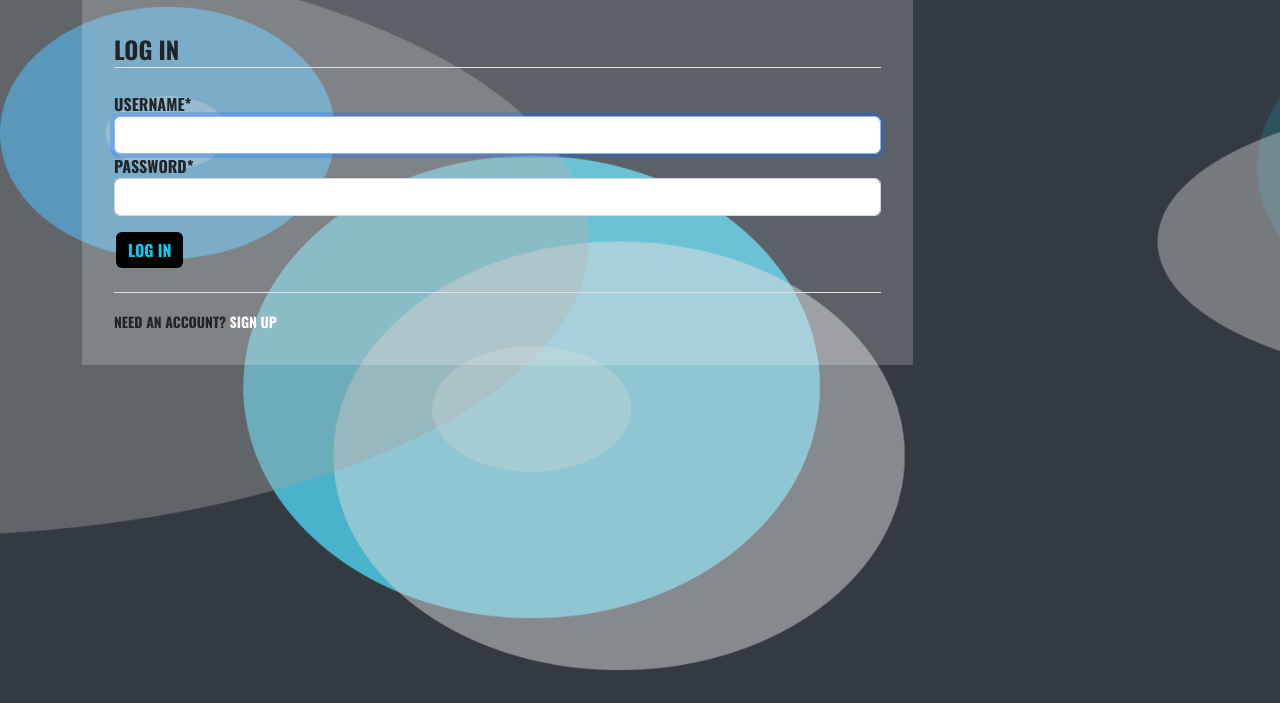
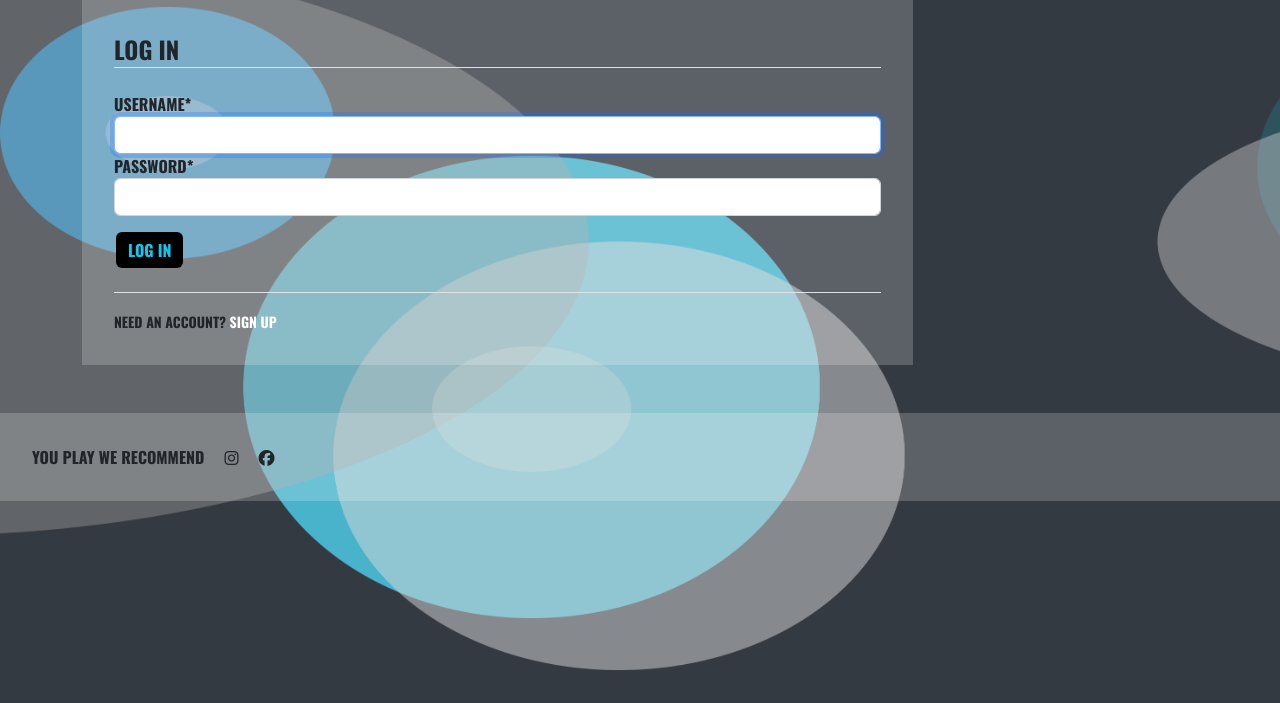
Before and after one commit to NandiniSharma-Delhi/NandiniEngage2022, a Django app: a page that uses MusicMania/homepage/Templates/homepage/base.html in a window 1280 px wide. Shown: the part 97-800 px from the top of the page. Run offline with Django 4.2, Linux system fonts and the light colour scheme; parts of the project's set-up code (start-up, migrations or seed data) failed here and were passed over; some libraries are stand-ins or nearby versions; some web fonts are replaced.

Commit message:
Add files via upload

```diff
--- a/MusicMania/homepage/Templates/homepage/base.html
+++ b/MusicMania/homepage/Templates/homepage/base.html
@@ -107,11 +107,11 @@
 
 
 
-            <div class="col-md-4 musicplayercard">
+            <div class="col-md-4 musicplayercard" >
                 <h1>Player</h1>
                 <p>Please pause the player before clicking on play button of other song.Then wait for few seconds.</p>
-                <card class = "card text-white bg-dark">
-                    <img class="card-img-top" id = "musicplayer1" src="{% static 'homepage/image 3super3.png' %}" class="img-fluid" alt="Card image cap" height = "400" width = "400">
+                <card class = "card text-white bg-dark" style="position:fixed" >
+                    <img class="card-img-top" id = "musicplayer1" src="{% static 'homepage/image 3super3.png' %}" class="img-fluid" alt="Card image cap" height = "300" width = "300">
                     <div class="card-body">
                       <div class="card-title" id = "musicplayer2">
                         Welcome
@@ -119,7 +119,7 @@
                       <div class="card-text" id = "musicplayer5">
 
                       </div>
-                      <video controls id = "musicplayer4" name = "media" height = "75" width ="100%">
+                      <video controls id = "musicplayer4" style="float:left" name = "media" height = "75" width ="100%">
                         <source id = "musicplayer3"  src = "https://p.scdn.co/mp3-preview/1895d687eaf9fb3229c21441f8eacca2e47e2164?cid=1e30b75306074db6940f5fb44dc7619a" type="audio/mpeg" />
                         No music being played
                       </video>
@@ -132,6 +132,14 @@
             {% endif %}
         </div>
     </main>
+    <div class="footer explore mt-5" style="text-align:centre" height="600">
+
+        You play we recommend
+        <span style="padding:1rem"><i class="fa-brands fa-instagram"></i></span>
+        <span><i class="fa-brands fa-facebook"></i></span>
+
+
+    </div>
     <script src="https://cdn.jsdelivr.net/npm/bootstrap@5.2.0-beta1/dist/js/bootstrap.bundle.min.js" integrity="sha384-pprn3073KE6tl6bjs2QrFaJGz5/SUsLqktiwsUTF55Jfv3qYSDhgCecCxMW52nD2" crossorigin="anonymous"></script>
     <script src="https://cdn.jsdelivr.net/npm/@popperjs/core@2.11.5/dist/umd/popper.min.js" integrity="sha384-Xe+8cL9oJa6tN/veChSP7q+mnSPaj5Bcu9mPX5F5xIGE0DVittaqT5lorf0EI7Vk" crossorigin="anonymous"></script>
     <script src="https://cdn.jsdelivr.net/npm/bootstrap@5.2.0-beta1/dist/js/bootstrap.min.js" integrity="sha384-kjU+l4N0Yf4ZOJErLsIcvOU2qSb74wXpOhqTvwVx3OElZRweTnQ6d31fXEoRD1Jy" crossorigin="anonymous"></script>
```
